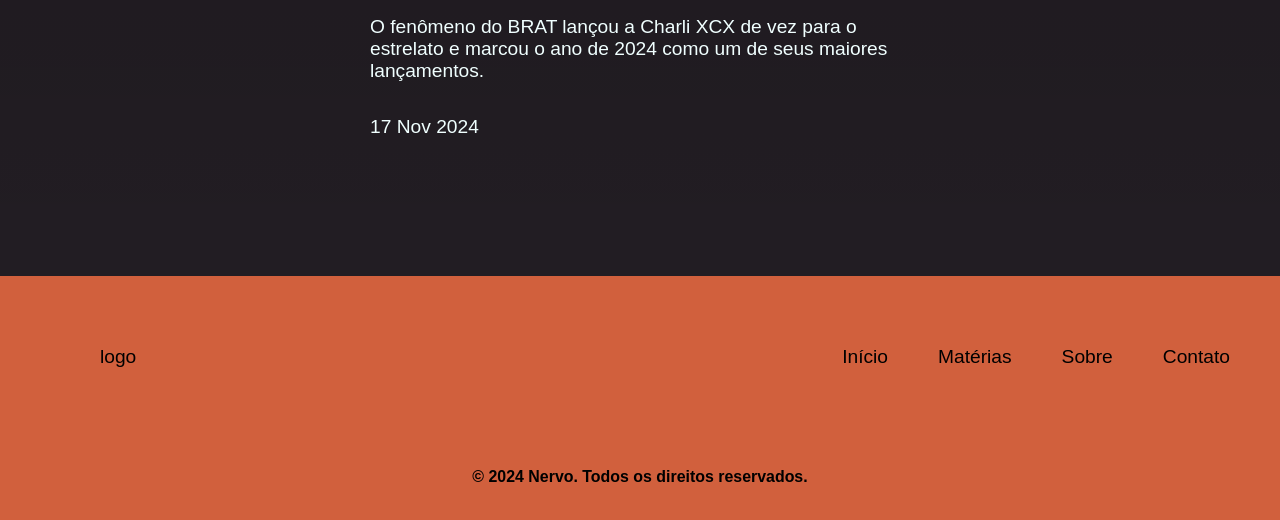
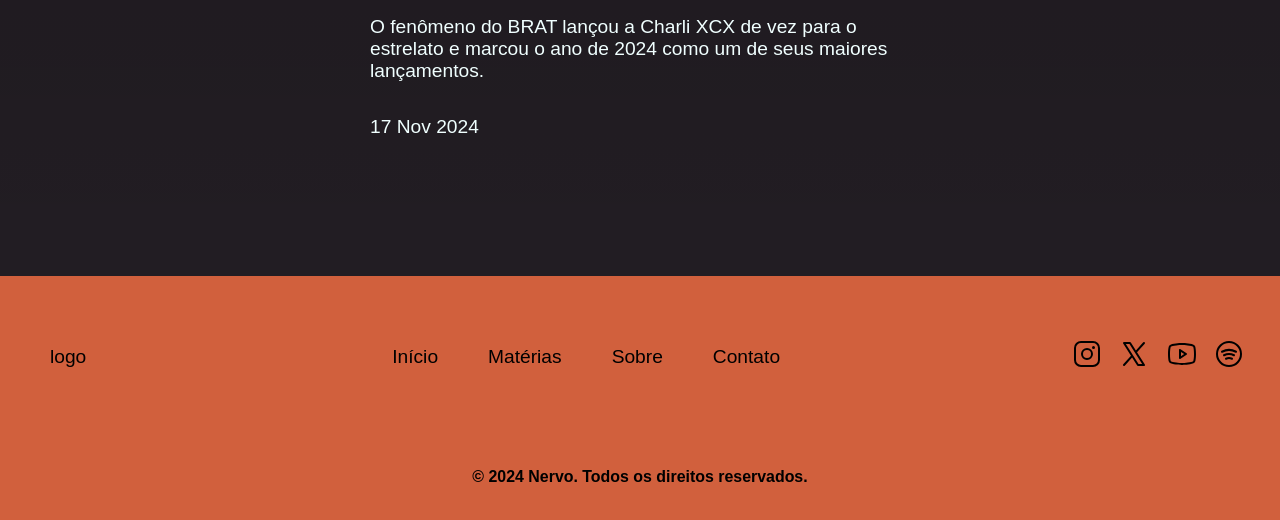
Before and after one commit to joaoschettini/NERVO, a plain HTML site: page Site/home.html in a window 1280 px wide. Shown: the part 2864-3384 px from the top of the page. Drawn offline with Linux system fonts and the light colour scheme.

Commit message:
alterações footer

```diff
--- a/Site/home.html
+++ b/Site/home.html
@@ -129,7 +129,20 @@
                     <li><a href="">Contato</a></li>
                 </ul>
             </nav>
-
+        <div class="icons-footer">
+            <a href="/">
+                <svg id="icon-instagram" xmlns="http://www.w3.org/2000/svg" width="32" height="32" fill="#000000" viewBox="0 0 256 256"><path d="M128,80a48,48,0,1,0,48,48A48.05,48.05,0,0,0,128,80Zm0,80a32,32,0,1,1,32-32A32,32,0,0,1,128,160ZM176,24H80A56.06,56.06,0,0,0,24,80v96a56.06,56.06,0,0,0,56,56h96a56.06,56.06,0,0,0,56-56V80A56.06,56.06,0,0,0,176,24Zm40,152a40,40,0,0,1-40,40H80a40,40,0,0,1-40-40V80A40,40,0,0,1,80,40h96a40,40,0,0,1,40,40ZM192,76a12,12,0,1,1-12-12A12,12,0,0,1,192,76Z"></path></svg>
+            </a>
+            <a href="/">
+                <svg id="icon-x" xmlns="http://www.w3.org/2000/svg" width="32" height="32" fill="#000000" viewBox="0 0 256 256"><path d="M214.75,211.71l-62.6-98.38,61.77-67.95a8,8,0,0,0-11.84-10.76L143.24,99.34,102.75,35.71A8,8,0,0,0,96,32H48a8,8,0,0,0-6.75,12.3l62.6,98.37-61.77,68a8,8,0,1,0,11.84,10.76l58.84-64.72,40.49,63.63A8,8,0,0,0,160,224h48a8,8,0,0,0,6.75-12.29ZM164.39,208,62.57,48h29L193.43,208Z"></path></svg>
+            </a>
+            <a href="/">
+                <svg id="icon-youtube" xmlns="http://www.w3.org/2000/svg" width="32" height="32" fill="#000000" viewBox="0 0 256 256"><path d="M164.44,121.34l-48-32A8,8,0,0,0,104,96v64a8,8,0,0,0,12.44,6.66l48-32a8,8,0,0,0,0-13.32ZM120,145.05V111l25.58,17ZM234.33,69.52a24,24,0,0,0-14.49-16.4C185.56,39.88,131,40,128,40s-57.56-.12-91.84,13.12a24,24,0,0,0-14.49,16.4C19.08,79.5,16,97.74,16,128s3.08,48.5,5.67,58.48a24,24,0,0,0,14.49,16.41C69,215.56,120.4,216,127.34,216h1.32c6.94,0,58.37-.44,91.18-13.11a24,24,0,0,0,14.49-16.41c2.59-10,5.67-28.22,5.67-58.48S236.92,79.5,234.33,69.52Zm-15.49,113a8,8,0,0,1-4.77,5.49c-31.65,12.22-85.48,12-86,12H128c-.54,0-54.33.2-86-12a8,8,0,0,1-4.77-5.49C34.8,173.39,32,156.57,32,128s2.8-45.39,5.16-54.47A8,8,0,0,1,41.93,68c30.52-11.79,81.66-12,85.85-12h.27c.54,0,54.38-.18,86,12a8,8,0,0,1,4.77,5.49C221.2,82.61,224,99.43,224,128S221.2,173.39,218.84,182.47Z"></path></svg>
+            </a>
+            <a href="/">
+                <svg id="icon-spotify" xmlns="http://www.w3.org/2000/svg" width="32" height="32" fill="#000000" viewBox="0 0 256 256"><path d="M128,24A104,104,0,1,0,232,128,104.11,104.11,0,0,0,128,24Zm0,192a88,88,0,1,1,88-88A88.1,88.1,0,0,1,128,216Zm31.07-46.26a8,8,0,0,1-10.81,3.33,42.79,42.79,0,0,0-40.52,0,8,8,0,0,1-7.48-14.14,59.33,59.33,0,0,1,55.48,0A8,8,0,0,1,159.07,169.74Zm32-56a8,8,0,0,1-10.83,3.29,110.62,110.62,0,0,0-104.46,0,8,8,0,0,1-7.54-14.12,126.67,126.67,0,0,1,119.54,0A8,8,0,0,1,191.06,113.76Zm-16,28a8,8,0,0,1-10.82,3.3,77,77,0,0,0-72.48,0,8,8,0,0,1-7.52-14.12,93,93,0,0,1,87.52,0A8,8,0,0,1,175.06,141.76Z"></path></svg>
+            </a>
+        </div>
         </div>
         <div class="footer-2">
             <h5>
--- a/Site/style.css
+++ b/Site/style.css
@@ -232,7 +232,6 @@
 }
 
 .logo-footer {
-    margin-left: 50px;
     padding: 20px;
 }
 
@@ -241,10 +240,15 @@
 }
 
 .navbar-footer li {
-    margin-left: 10px;
+    margin-left: 5px;
+    margin-right: 5px;
     padding: 20px;
 }
 
 .footer-2 {
     margin-top: 50px;
 }
+
+.footer .icons-footer a {
+    padding: 5px;
+}
```
